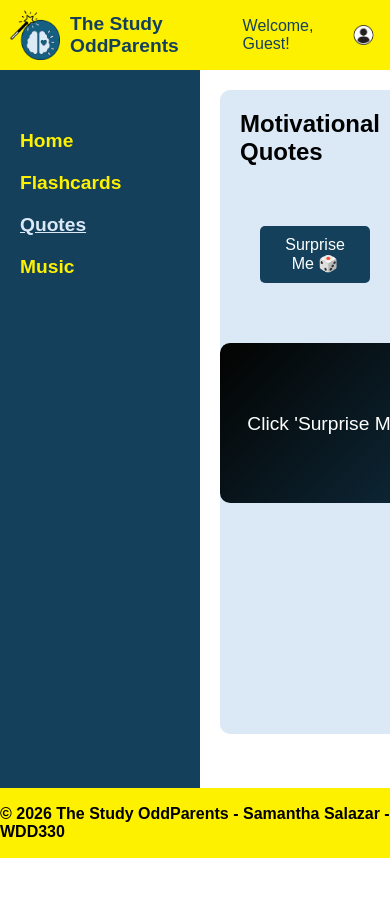
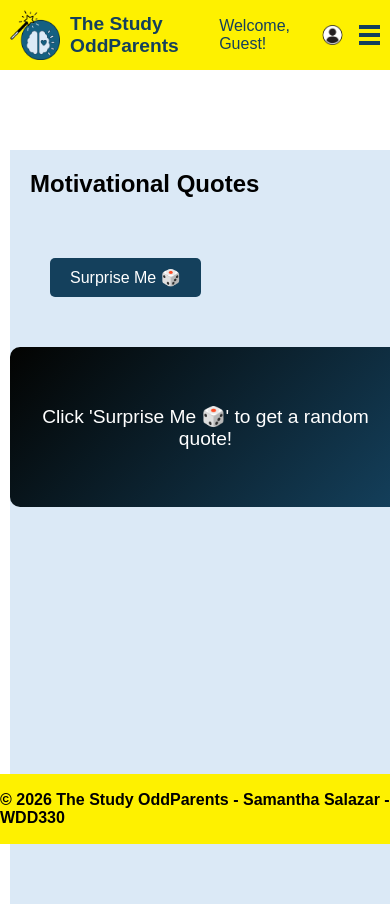
Before and after one commit to sqsaay/StudyOddParents, a plain HTML site: page quotes.html in a window 390 px wide. Before the commit the page ends 858 px from the top, so only its background shows below. Drawn offline with Linux system fonts and the light colour scheme.

Commit message:
Mobile view fixed

```diff
--- a/css/styles.css
+++ b/css/styles.css
@@ -9,7 +9,6 @@
     --quarternary-accent-color: #DBE9F6;
     --title-font: "Bitcount Prop Single", system-ui;
     --body-font: "Quicksand", sans-serif;
-
 }
 
 * {
@@ -17,6 +16,56 @@
     margin: 0;
     padding: 0;
     font-family: var(--body-font);
+}
+
+/* Hamburger button */
+.hamburger {
+    display: none;
+    flex-direction: column;
+    justify-content: space-around;
+    width: 30px;
+    height: 25px;
+    cursor: pointer;
+}
+
+.hamburger div {
+    width: 100%;
+    height: 4px;
+    background-color: var(--primary-color);
+    transition: all 0.3s ease;
+}
+
+/*#endregion Hamburguer*/
+/* Global transition theme */
+body {
+    display: flex;
+    flex-direction: column;
+    min-height: 100vh;
+    /* ensures full height */
+    opacity: 0;
+    animation: pageFadeIn 1s ease forwards;
+}
+
+@keyframes pageFadeIn {
+    from {
+        opacity: 0;
+        transform: translateY(10px);
+    }
+
+    to {
+        opacity: 1;
+        transform: translateY(0);
+    }
+}
+
+.content {
+    flex: 1;
+    /* take remaining space */
+    transition: background-color 0.5s ease, transform 0.5s ease;
+}
+
+.content:hover {
+    transform: scale(1.01);
 }
 
 /*#region Header*/
@@ -55,14 +104,12 @@ header {
 
 /*#region Sidebar*/
 .sidebar {
-
     width: 200px;
     background-color: var(--primary-color);
     height: calc(86.3vh - 70px);
     display: flex;
     flex-direction: column;
     padding-top: 60px;
-    /* Adjust based on header height */
 }
 
 .nav ul {
@@ -78,6 +125,11 @@ header {
     text-decoration: none;
     font-size: larger;
     font-weight: bold;
+    transition: color 0.3s ease;
+}
+
+.nav ul li a:hover {
+    color: var(--secondary-color);
 }
 
 .nav ul li a.active {
@@ -100,7 +152,13 @@ header {
     border-radius: 12px;
     padding: 15px;
     text-align: center;
-  box-shadow: 0 4px 8px rgba(0,0,0,0.1);
+    box-shadow: 0 4px 8px rgba(0, 0, 0, 0.1);
+    transition: transform 0.3s ease, box-shadow 0.3s ease;
+}
+
+.stat-card:hover {
+    transform: translateY(-5px) scale(1.05);
+    box-shadow: 0 6px 12px rgba(0, 0, 0, 0.2);
 }
 
 .icon {
@@ -131,11 +189,29 @@ header {
     border-radius: 10px;
 }
 
+.motivation h3 {
+    animation: fadeIn 2s ease-in-out;
+}
+
+@keyframes fadeIn {
+    from {
+        opacity: 0;
+        transform: translateY(10px);
+    }
+
+    to {
+        opacity: 1;
+        transform: translateY(0);
+    }
+}
+
 /*#endregion Dashboard*/
+
 /*#region Main Content*/
-h2{
+h2 {
     padding: 20px;
 }
+
 .content {
     position: fixed;
     left: 200px;
@@ -159,17 +235,17 @@ h2{
     margin: 20px auto;
 }
 
-#flashcardDisplay p{
+#flashcardDisplay p {
     text-align: center;
     font-weight: bold;
     padding: 10px;
+}
 
-}
 .flashcard-inner {
     position: relative;
     width: 100%;
     height: 100%;
-    transition: transform 0.6s;
+    transition: transform 0.6s ease-in-out;
     transform-style: preserve-3d;
 }
 
@@ -216,6 +292,14 @@ h2{
     color: white;
     cursor: pointer;
     margin: 40px;
+    transition: background-color 0.3s ease, transform 0.2s ease;
+}
+
+.nav-buttons button:hover,
+.search-box button:hover {
+    background-color: var(--secondary-color);
+    color: var(--fourth-color);
+    transform: scale(1.1);
 }
 
 .search-box input {
@@ -228,6 +312,7 @@ h2{
 }
 
 /*#endregion Flashcards*/
+
 /*#region Quotes*/
 .quote-card {
     width: 400px;
@@ -242,19 +327,29 @@ h2{
     display: flex;
     align-items: center;
     justify-content: center;
+    transition: box-shadow 0.3s ease, transform 0.3s ease;
 }
+
+.quote-card:hover {
+    box-shadow: 0 0 20px var(--secondary-color);
+    transform: rotate(-1deg) scale(1.02);
+}
+
 /*#endregion Quotes*/
+
 /*#region Music*/
-.music-controls label{
+.music-controls label {
     padding: 40px;
     font-weight: bold;
 }
-.music-controls select{
+
+.music-controls select {
     background-color: var(--fourth-color);
     color: var(--third-color);
     border-radius: 20px;
     padding: 10px;
 }
+
 .music-controls {
     margin: 20px 0;
     display: flex;
@@ -272,8 +367,25 @@ h2{
     color: white;
     font-size: 1.1em;
     text-align: center;
+    animation: pulse 3s infinite;
 }
+
+@keyframes pulse {
+    0% {
+        box-shadow: 0 0 5px var(--secondary-color);
+    }
+
+    50% {
+        box-shadow: 0 0 20px var(--secondary-color);
+    }
+
+    100% {
+        box-shadow: 0 0 5px var(--secondary-color);
+    }
+}
+
 /*#endregion Music*/
+
 /*#region Footer*/
 footer {
     display: flex;
@@ -282,6 +394,82 @@ footer {
     background-color: var(--primary-accent-color);
     font-weight: bolder;
     height: 70px;
+    transition: background-color 0.5s ease, transform 0.3s ease;
+}
+
+footer:hover {
+    background-color: var(--secondary-color);
+    transform: scale(1.02);
 }
 
 /*#endregion Footer*/
+
+/*#region Responsive Mobile View*/
+@media (max-width: 700px) and (min-width: 320px) {
+    .hamburger {
+        display: flex;
+    }
+
+    header{
+        width: 100%;
+    }
+
+    .sidebar {
+        position: fixed;
+        left: -220px;
+        top: 70px;
+        height: calc(100vh - 70px);
+        z-index: 1000;
+        transition: left 0.3s ease;
+        width: 200px;
+    }
+
+    .sidebar.active {
+        left: 0;
+    }
+
+    .content {
+        flex: 1;
+        position: relative;
+        left: 0;
+        top: 70px;
+        width: 100%;
+        margin: 10px;
+        height: auto;
+        border-radius: 0;
+        padding-bottom: 20px;
+    }
+
+    .stats-grid {
+        grid-template-columns: 1fr;
+        gap: 15px;
+    }
+
+    .stat-card,
+    .quote-card,
+    .music-card,
+    .flashcard {
+        width: 90%;
+        margin: 10px auto;
+    }
+
+    .nav-buttons {
+        flex-direction: row;
+        gap: 10px;
+    }
+
+    footer {
+        position: absolute;
+        width: 100%;
+        bottom: 0;
+        z-index: 1000;
+        justify-content: center;
+        align-items: center;
+        background-color: var(--primary-accent-color);
+        font-weight: bolder;
+        height: 70px;
+        transition: background-color 0.5s ease, transform 0.3s ease;
+    }
+}
+
+/*#endregion Responsive Mobile View*/
--- a/js/loadLayout.mjs
+++ b/js/loadLayout.mjs
@@ -20,4 +20,8 @@ export async function loadLayout() {
       link.classList.remove("active");
     }
   });
+
+  document.getElementById("hamburger").addEventListener("click", () => {
+    document.querySelector(".sidebar").classList.toggle("active");
+  });
 }
--- a/layout.html
+++ b/layout.html
@@ -7,6 +7,11 @@
     <div class="right-header">
         <span class="user-name">Welcome, <span id="username">User</span>!</span>
         <img src="images/user-icon.webp" alt="User Icon" height="20" width="40">
+        <div class="hamburger" id="hamburger">
+            <div></div>
+            <div></div>
+            <div></div>
+        </div>
     </div>
 </header>
 <aside class="sidebar">
```
Lines whose indentation alone changed are shown as unchanged.
